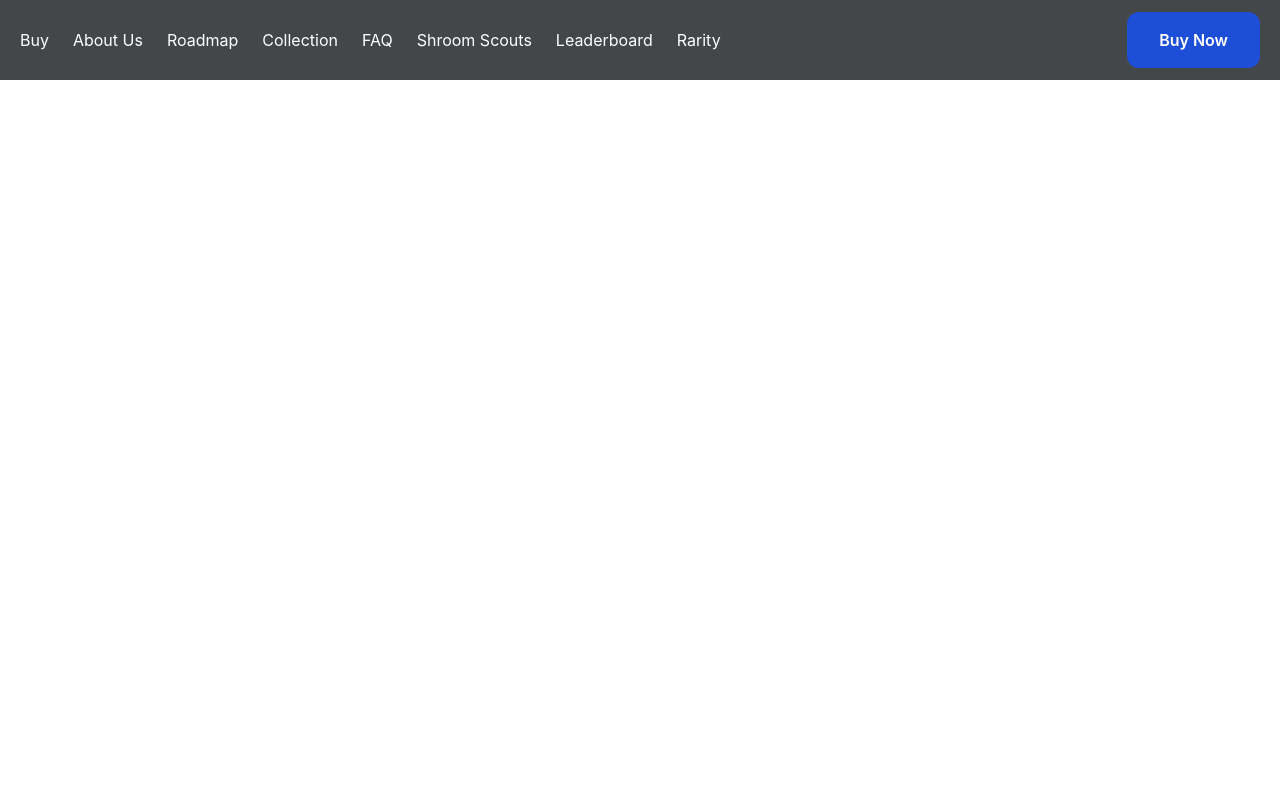
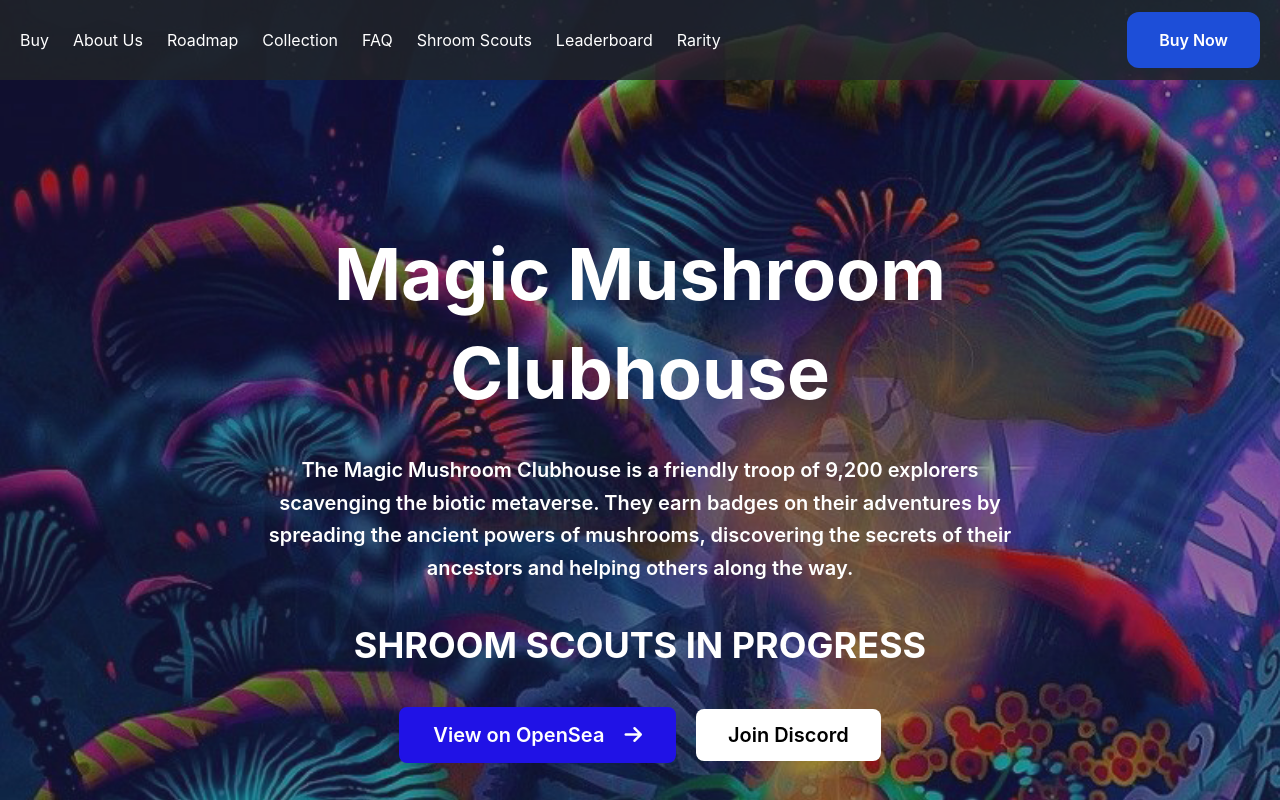
Before and after one commit to wwdfdo/magic-mushroom, a React (Create React App) app: page / in a window 1280 px wide. Shown: the top 800 px of the page. Built offline with nearby package versions, Linux system fonts and the light colour scheme.

Commit message:
added banner section

```diff
--- a/public/index.html
+++ b/public/index.html
@@ -1,20 +1,19 @@
 <!DOCTYPE html>
 <html lang="en">
+
 <head>
   <meta charset="utf-8" />
   <link rel="icon" href="%PUBLIC_URL%/favicon.ico" />
   <meta name="viewport" content="width=device-width, initial-scale=1" />
   <meta name="theme-color" content="#000000" />
-    <meta
-      name="description"
-      content="Web site created using create-react-app"
-    />
+  <meta name="description" content="Web site created using create-react-app" />
   <link rel="apple-touch-icon" href="%PUBLIC_URL%/logo192.png" />
   <!--
       manifest.json provides metadata used when your web app is installed on a
       user's mobile device or desktop. See https://developers.google.com/web/fundamentals/web-app-manifest/
     -->
   <link rel="manifest" href="%PUBLIC_URL%/manifest.json" />
+  <script src="https://kit.fontawesome.com/e5c4996871.js" crossorigin="anonymous"></script>
   <!--
       Notice the use of %PUBLIC_URL% in the tags above.
       It will be replaced with the URL of the `public` folder during the build.
@@ -26,6 +25,7 @@
     -->
   <title>React App</title>
 </head>
+
 <body>
   <noscript>You need to enable JavaScript to run this app.</noscript>
   <div id="root"></div>
@@ -40,4 +40,5 @@
       To create a production bundle, use `npm run build` or `yarn build`.
     -->
 </body>
+
 </html>
--- /dev/null
+++ b/src/components/Banner/Banner.jsx
@@ -0,0 +1,19 @@
+import BannerButtons from "./BannerButtons";
+import BannerImage from "./BannerImage";
+import BannerSubTitle from "./BannerSubTitle";
+import BannerText from "./BannerText";
+import BannerTitle from "./BannerTitle";
+
+const Banner = () => {
+  return (
+    <div className="w-3/5 flex flex-col items-center mx-auto my-36 gap-8">
+      <BannerTitle />
+      <BannerText />
+      <BannerSubTitle />
+      <BannerButtons />
+      <BannerImage />
+    </div>
+  );
+};
+
+export default Banner;
--- /dev/null
+++ b/src/components/Banner/BannerButtons.jsx
@@ -0,0 +1,19 @@
+import RightArrow from "./RightArrow";
+
+const BannerButtons = () => {
+  return (
+    <div>
+      <button className="bg-[#2012e6] border-2 border-[#2012e6] text-white py-3 px-8 mr-5 rounded-lg text-xl font-semibold">
+        View on OpenSea
+        <span className="ml-5">
+          <RightArrow />
+        </span>
+      </button>
+      <button className="bg-white py-3 px-8 rounded-lg text-xl font-semibold">
+        Join Discord
+      </button>
+    </div>
+  );
+};
+
+export default BannerButtons;
--- /dev/null
+++ b/src/components/Banner/BannerImage.jsx
@@ -0,0 +1,7 @@
+const BannerImage = () => {
+  return (
+    <div className="bg-women bg-cover w-full h-[800px] bg-no-repeat"></div>
+  );
+};
+
+export default BannerImage;
--- /dev/null
+++ b/src/components/Banner/BannerSubTitle.jsx
@@ -0,0 +1,9 @@
+const BannerSubTitle = () => {
+  return (
+    <h2 className="text-white text-4xl font-bold leading-relaxed tracking-normal">
+      SHROOM SCOUTS IN PROGRESS
+    </h2>
+  );
+};
+
+export default BannerSubTitle;
--- /dev/null
+++ b/src/components/Banner/BannerText.jsx
@@ -0,0 +1,12 @@
+const BannerText = () => {
+  return (
+    <p className="text-white text-center font-semibold text-xl leading-relaxed ">
+      The Magic Mushroom Clubhouse is a friendly troop of 9,200 explorers
+      scavenging the biotic metaverse. They earn badges on their adventures by
+      spreading the ancient powers of mushrooms, discovering the secrets of
+      their ancestors and helping others along the way.
+    </p>
+  );
+};
+
+export default BannerText;
--- /dev/null
+++ b/src/components/Banner/BannerTitle.jsx
@@ -0,0 +1,9 @@
+const BannerTitle = () => {
+  return (
+    <h1 className="text-white text-7xl font-bold text-center leading-snug ">
+      Magic Mushroom Clubhouse
+    </h1>
+  );
+};
+
+export default BannerTitle;
--- /dev/null
+++ b/src/components/Banner/RightArrow.jsx
@@ -0,0 +1,5 @@
+const RightArrow = () => {
+  return <i class="fa-solid fa-arrow-right"></i>;
+};
+
+export default RightArrow;
--- a/src/components/Body/body.jsx
+++ b/src/components/Body/body.jsx
@@ -1,9 +1,11 @@
+import Banner from "../Banner/Banner";
 import Header from "../Header/header";
 
 const Body = () => {
   return (
-    <div className="container">
+    <div className="bg-hero-image w-full h-[100%] bg-no-repeat bg-cover pb-1">
       <Header />
+      <Banner />
     </div>
   );
 };
--- a/tailwind.config.js
+++ b/tailwind.config.js
@@ -4,6 +4,7 @@
     extend: {
       backgroundImage: {
         "hero-image": "url('/src/images/mushroom-hero-image.jpg')",
+        women: "url('/src/images/women.png')",
       },
     },
   },
```
Lines whose indentation alone changed are shown as unchanged.
